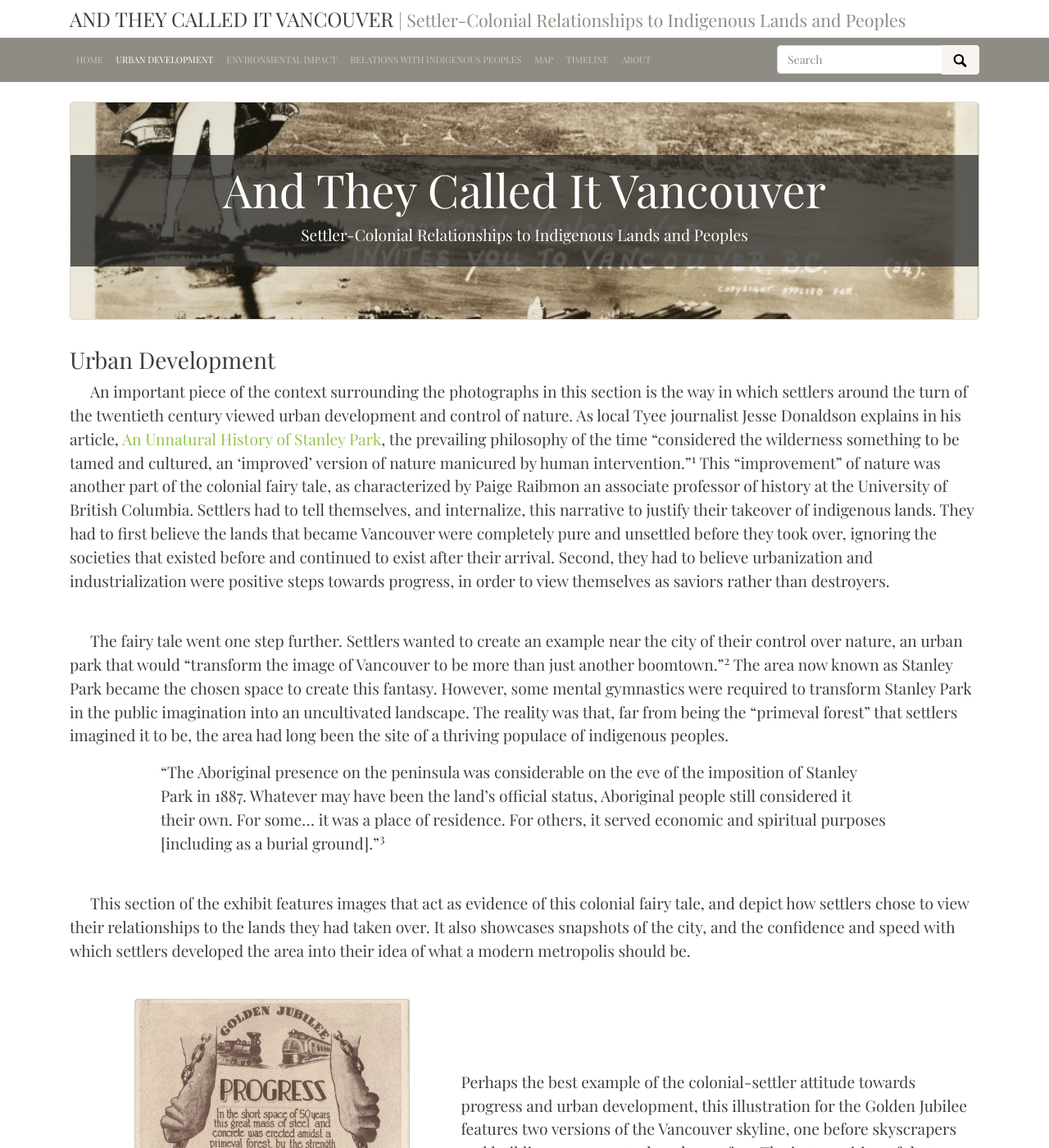
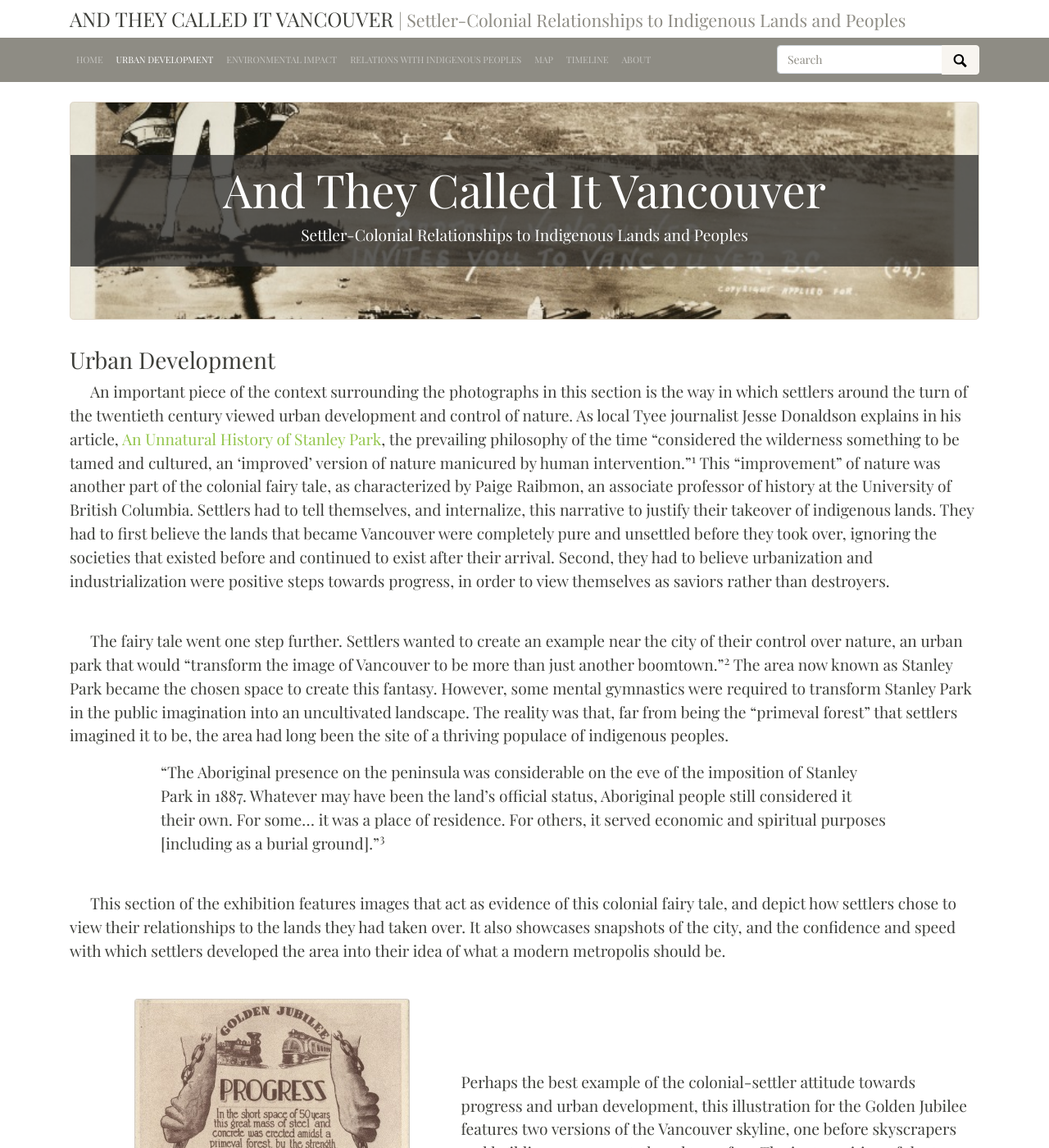
Before and after one commit to ashlynnprasad/langmann-2021, a Jekyll site: the page built from pages/urbandevelopment.md, in a window 1280 px wide and 1400 px high. Shown: the whole window at 82% size. Built offline with Jekyll 4.4.1, drawn with Linux system fonts in a browser that asks for light colours; nearby versions of some CDN libraries; some of the changed text lies outside the part shown.

Commit message:
minor adjustments

```diff
--- a/pages/urbandevelopment.md
+++ b/pages/urbandevelopment.md
@@ -9,12 +9,12 @@
 
 ## Urban Development
 
-<p style="text-indent: 25px;">An important piece of the context surrounding the photographs in this section is the way in which settlers around the turn of the twentieth century viewed urban development and control of nature. As local Tyee journalist Jesse Donaldson explains in his article, <a href="https://thetyee.ca/Life/2013/09/27/Unnatural-History-of-Stanley-Park/">An Unnatural History of Stanley Park</a>, the prevailing philosophy of the time “considered the wilderness something to be tamed and cultured, an ‘improved’ version of nature manicured by human intervention.”<sup>1</sup> This “improvement” of nature was another part of the colonial fairy tale, as characterized by Paige Raibmon an associate professor of history at the University of British Columbia. Settlers had to tell themselves, and internalize, this narrative to justify their takeover of indigenous lands. They had to first believe the lands that became Vancouver were completely pure and unsettled before they took over, ignoring the societies that existed before and continued to exist after their arrival. Second, they had to believe urbanization and industrialization were positive steps towards progress, in order to view themselves as saviors rather than destroyers.<br><br>
+<p style="text-indent: 25px;">An important piece of the context surrounding the photographs in this section is the way in which settlers around the turn of the twentieth century viewed urban development and control of nature. As local Tyee journalist Jesse Donaldson explains in his article, <a href="https://thetyee.ca/Life/2013/09/27/Unnatural-History-of-Stanley-Park/">An Unnatural History of Stanley Park</a>, the prevailing philosophy of the time “considered the wilderness something to be tamed and cultured, an ‘improved’ version of nature manicured by human intervention.”<sup>1</sup> This “improvement” of nature was another part of the colonial fairy tale, as characterized by Paige Raibmon, an associate professor of history at the University of British Columbia. Settlers had to tell themselves, and internalize, this narrative to justify their takeover of indigenous lands. They had to first believe the lands that became Vancouver were completely pure and unsettled before they took over, ignoring the societies that existed before and continued to exist after their arrival. Second, they had to believe urbanization and industrialization were positive steps towards progress, in order to view themselves as saviors rather than destroyers.<br><br>
 
 <p style="text-indent: 25px;">The fairy tale went one step further. Settlers wanted to create an example near the city of their control over nature, an urban park that would “transform the image of Vancouver to be more than just another boomtown.”<sup>2</sup> The area now known as Stanley Park became the chosen space to create this fantasy. However, some mental gymnastics were required to transform Stanley Park in the public imagination into an uncultivated landscape. The reality was that, far from being the “primeval forest” that settlers imagined it to be, the area had long been the site of a thriving populace of indigenous peoples.<br>
 <p style="margin-left:10%; margin-right:10%;">“The Aboriginal presence on the peninsula was considerable on the eve of the imposition of Stanley Park in 1887. Whatever may have been the land’s official status, Aboriginal people still considered it their own. For some… it was a place of residence. For others, it served economic and spiritual purposes [including as a burial ground].”<sup>3</sup></p><br>
 
-<p style="text-indent: 25px;">This section of the exhibit features images that act as evidence of this colonial fairy tale, and depict how settlers chose to view their relationships to the lands they had taken over. It also showcases snapshots of the city, and the confidence and speed with which settlers developed the area into their idea of what a modern metropolis should be.<br><br>
+<p style="text-indent: 25px;">This section of the exhibition features images that act as evidence of this colonial fairy tale, and depict how settlers chose to view their relationships to the lands they had taken over. It also showcases snapshots of the city, and the confidence and speed with which settlers developed the area into their idea of what a modern metropolis should be.<br><br>
 
 <div class="container">
   <div class="row">
@@ -58,7 +58,7 @@
   Right: A view of driftwood on the beach, with buildings in the background and the tall trees of Stanley Park in the far background.<br>
   Source: Uno Langmann Family Collection of B.C. Photographs. <a href="https://dx.doi.org/10.14288/1.0053444">UL_1015_0012</a>. Rare Books and Special Collections.</small></center><br>
 <p style="text-indent: 25px;">This image to the left, taken from Coal Harbour and looking toward Deadman’s Island sometime between 1891 and 1901, shows settlements along the shore of the island. The image to the right shows similar establishments on the other side of the park, at English Bay. When this area was transformed into Stanley Park, habitations such as these were destroyed and their residents forced to relocate.</p>
-<p style="text-indent: 25px;">The historian Jean Barman, in her book Stanley Park’s Secret shares quotes from indigenous individuals who lived on these lands before their forced relocation. In one case, a man named August Jack shares his experience of his house literally being demolished while he was inside. The house was located on the site of a future road that would wrap around the perimeter of Stanley Park, and would have been similar to the houses pictured here.<br>
+<p style="text-indent: 25px;">The historian Jean Barman, in her book <i>Stanley Park’s Secret</i> shares quotes from indigenous individuals who lived on these lands before their forced relocation. In one case, a man named August Jack shares his experience of his house literally being demolished while he was inside. The house was located on the site of a future road that would wrap around the perimeter of Stanley Park, and would have been similar to the houses pictured here.<br>
 <p style="margin-left:10%; margin-right:10%;">“We was inside this house when the surveyors come along, and they chop the corner of our house when we was eating inside.”<sup>4</sup></p><br><br>
 
 <div class="container">
```
Also changed, not shown: other parts of pages/urbandevelopment.md (+1 -1 lines).
